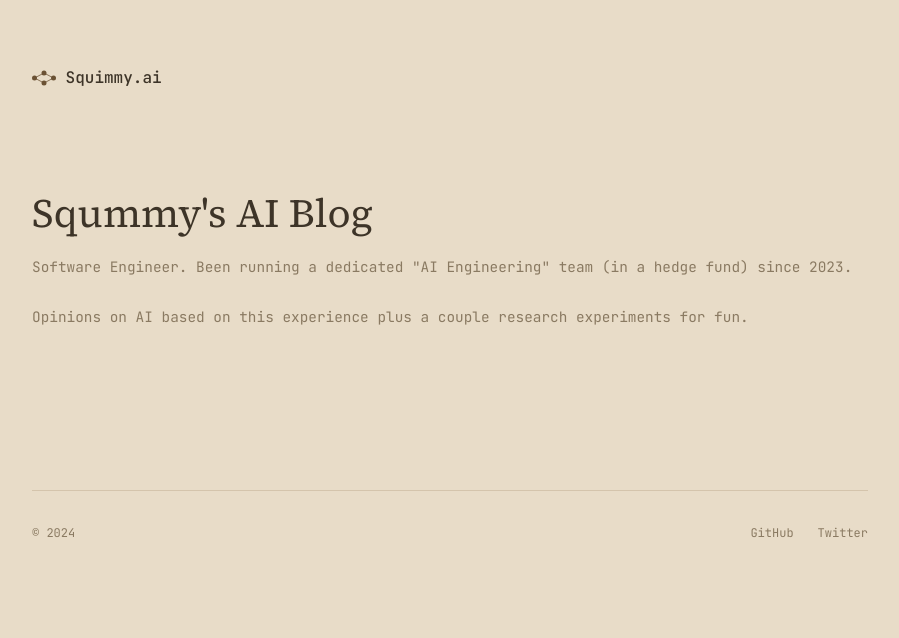
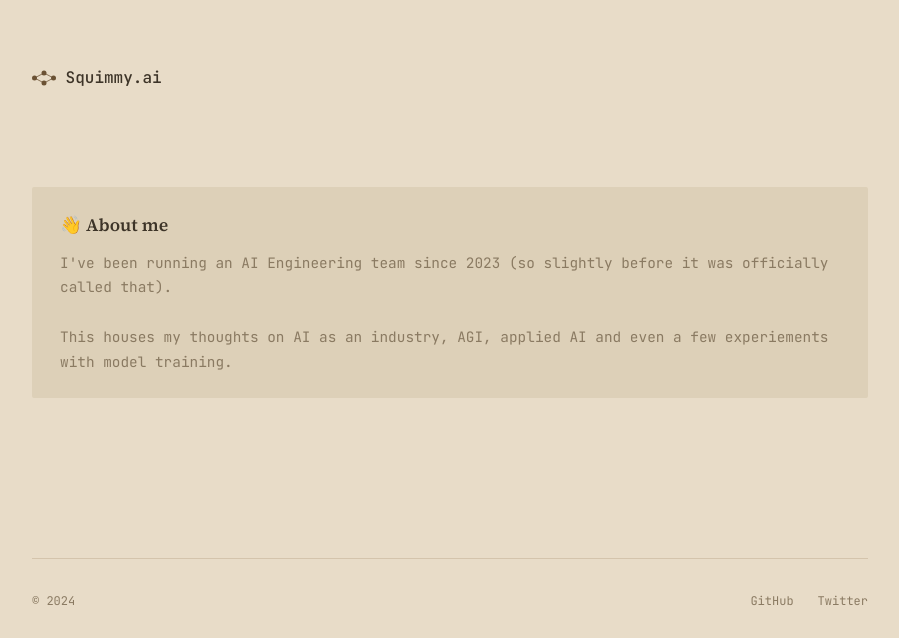
Before and after one commit to squimmyai/squimmyai.github.io, a Python web app: template templates/index.html in a window 1280 px wide. Shown: the top 638 px of the page, without its empty margins (190-1089 px from the left). Run offline with Jinja, Linux system fonts and the light colour scheme; the template is opened without the code that fills it, so the values that code supplies are empty.

Commit message:
UI tweaks and new article stub
- Remove hero title and excerpt from index, add About me section with styling
- Remove category badges from index and post templates
- Add context-engineering-agi article stub

Co-Authored-By: Claude Sonnet 4.6 <noreply@anthropic.com>

```diff
--- a/templates/index.html
+++ b/templates/index.html
@@ -84,6 +84,9 @@
     /* Hero */
     .hero {
       margin-bottom: 5rem;
+      background: #ddd0b8;
+      padding: 1.5rem 1.75rem;
+      border-radius: 2px;
     }
 
     .hero h1 {
@@ -92,6 +95,13 @@
       font-weight: 400;
       line-height: 1.3;
       margin-bottom: 1rem;
+    }
+
+    .hero h2 {
+      font-family: 'Source Serif 4', serif;
+      font-size: 1.1rem;
+      font-weight: 600;
+      margin-bottom: 0.6rem;
     }
 
     .hero p {
@@ -198,10 +208,10 @@
     </header>
 
     <section class="hero">
-      <h1>Sqummy's AI Blog</h1>
-      <p>Software Engineer. Been running a dedicated "AI Engineering" team (in a hedge fund) since 2023.</p>
+      <h2>👋 About me</h2>
+      <p>I've been running an AI Engineering team since 2023 (so slightly before it was officially called that). </p>
       <br />
-      <p>Opinions on AI based on this experience plus a couple research experiments for fun.</p>
+      <p>This houses my thoughts on AI as an industry, AGI, applied AI and even a few experiements with model training.</p>
     </section>
 
     <section class="posts">
@@ -209,9 +219,8 @@
       <article class="post">
         <a href="/{{ post.slug }}/">
           <time class="post-date">{{ post.date_formatted }}</time>
-          {% if post.category %}<span class="post-category">{{ post.category }}</span>{% endif %}
+
           <h2>{{ post.title }}</h2>
-          <p>{{ post.excerpt }}</p>
         </a>
       </article>
       {% endfor %}
--- a/templates/post.html
+++ b/templates/post.html
@@ -268,7 +268,7 @@
       <div class="post-header">
         <div class="post-meta">
           <time>{{ post.date_formatted }}</time>
-          {% if post.category %}<span class="post-category">{{ post.category }}</span>{% endif %}
+
         </div>
         <h1>{{ post.title }}</h1>
         {% if post.subtitle %}<p class="post-subtitle">{{ post.subtitle }}</p>{% endif %}
```
Also changed, not shown: posts/context-engineering-agi/article.md (added, +9 -0 lines).
